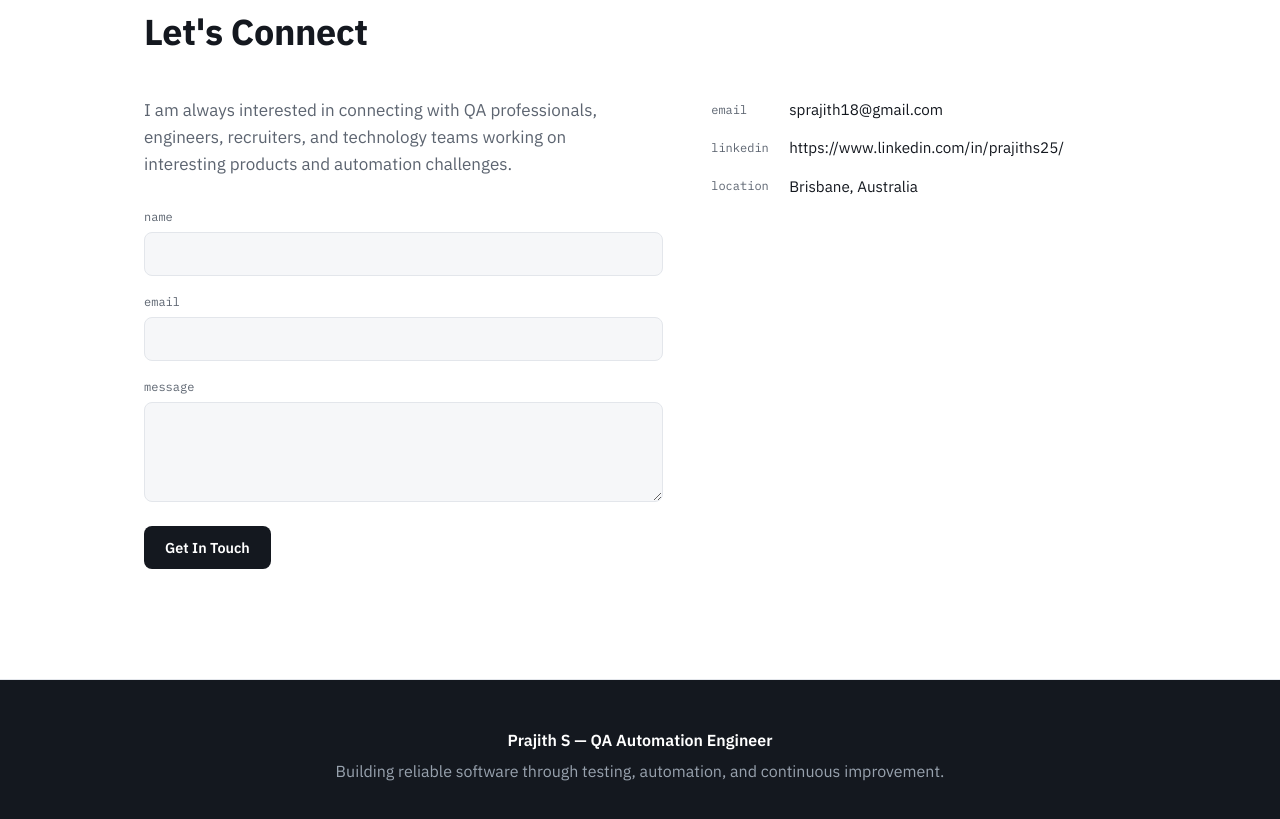
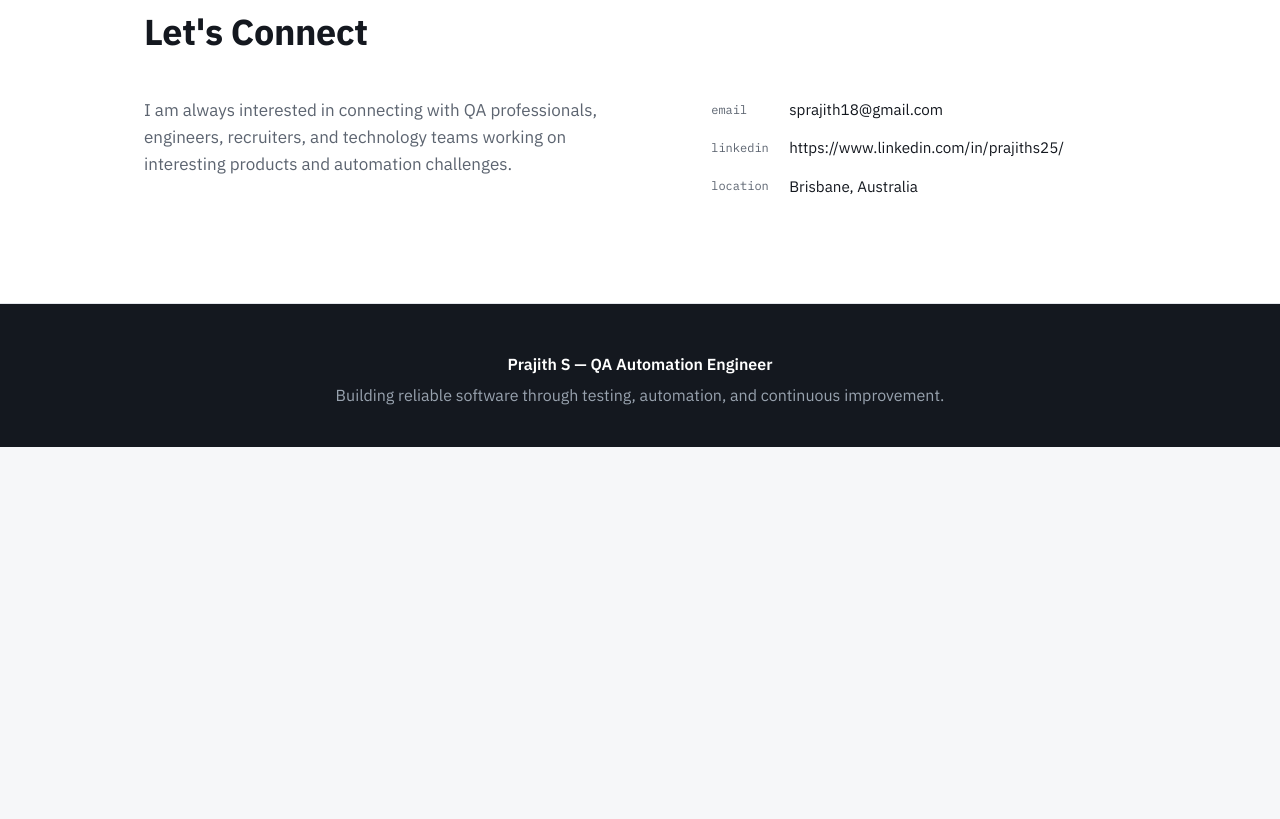
Before and after one commit to PRAJITHS25/prajith-portfolio, a plain HTML site: page index.html in a window 1280 px wide. Shown: the part 4812-5631 px from the top of the page. After the commit the page ends 5259 px from the top, so only its background shows below. Drawn offline with Linux system fonts and the light colour scheme.

Commit message:
contact changes

```diff
--- a/index.html
+++ b/index.html
@@ -225,22 +225,6 @@
         <div class="contact-intro">
           <p>I am always interested in connecting with QA professionals, engineers, recruiters, and technology teams working on interesting products and automation challenges.</p>
         </div>
-        <form id="contact-form">
-          <div class="form-group">
-            <label for="cf-name">name</label>
-            <input id="cf-name" name="name" type="text" required>
-          </div>
-          <div class="form-group">
-            <label for="cf-email">email</label>
-            <input id="cf-email" name="email" type="email" required>
-          </div>
-          <div class="form-group">
-            <label for="cf-message">message</label>
-            <textarea id="cf-message" name="message" required></textarea>
-          </div>
-          <button type="submit" class="btn btn-primary">Get In Touch</button>
-          <p id="form-status" role="status"></p>
-        </form>
       </div>
       <div class="contact-details">
         <a href="mailto:sprajith18@gmail.com"><span class="k">email</span>sprajith18@gmail.com</a>
```
